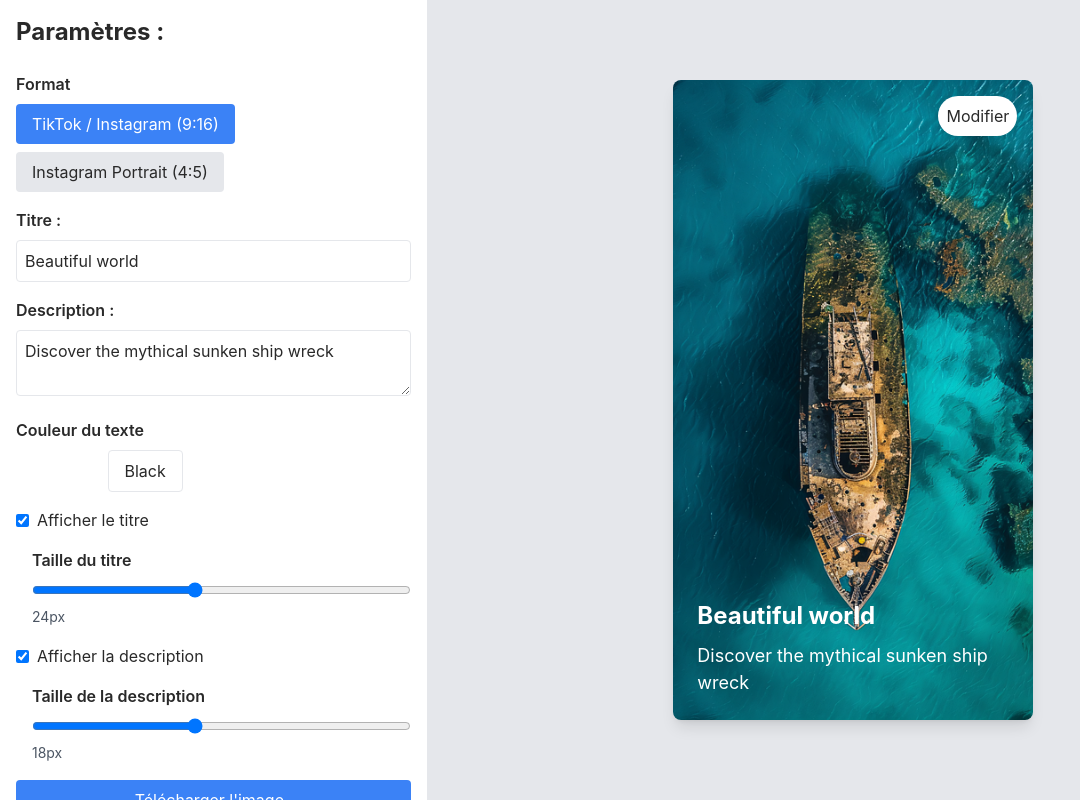
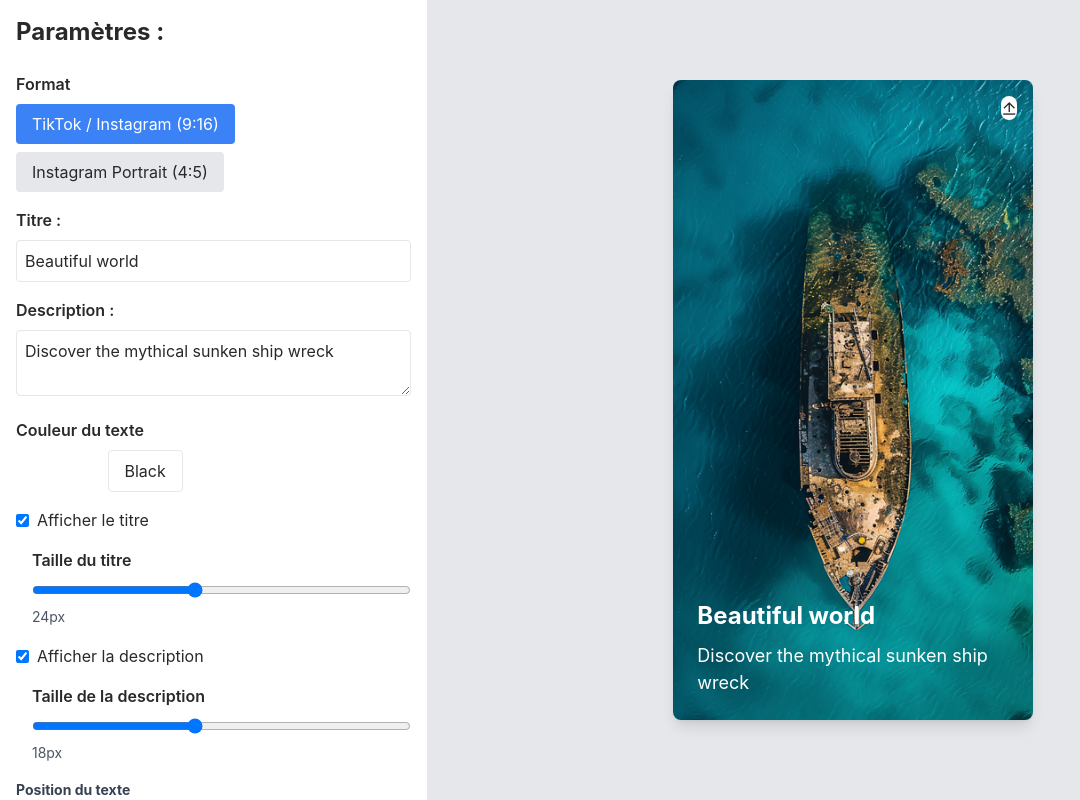
Before and after one commit to KingYano/socialmediacustom, a Vue app: page / in a window 1280 px wide. Shown: the whole page, without its empty margins (0-1080 px from the left). Built offline with nearby package versions, Linux system fonts and the light colour scheme.

Commit message:
Ajout nouvelle feature position texte

```diff
--- a/src/components/ImageCustomer/ImageCustomer.vue
+++ b/src/components/ImageCustomer/ImageCustomer.vue
@@ -10,6 +10,7 @@
       :showDescription="state.showDescription"
       :titleFontSize="state.titleFontSize"
       :descriptionFontSize="state.descriptionFontSize"
+      :textPosition="state.textPosition"
       @update:format="state.format = $event as 'tiktok' | 'instaPortrait'"
       @update:title="state.title = $event"
       @update:description="state.description = $event"
@@ -18,6 +19,7 @@
       @update:showDescription="state.showDescription = $event"
       @update:titleFontSize="state.titleFontSize = $event"
       @update:descriptionFontSize="state.descriptionFontSize = $event"
+      @update:textPosition="state.textPosition = $event as 'top' | 'bottom'"
       @download="handleDownload"
     />
     <Preview
@@ -43,11 +45,11 @@
     titleFontSize: 24,
     descriptionFontSize: 18,
     selectedImage: '',
-    format: 'tiktok' as 'tiktok' | 'instaPortrait'
+    format: 'tiktok' as 'tiktok' | 'instaPortrait',
+    textPosition: 'bottom',
   });
 
   const handleDownload = () => {
-    // Implement download functionality here
     console.log('Download image');
   };
 </script>
--- a/src/components/Parameters/Parameters.vue
+++ b/src/components/Parameters/Parameters.vue
@@ -25,6 +25,13 @@
         :max="26"
     />
 
+    <RadioButtonGroup
+        label="Position du texte"
+        :options="['top', 'bottom']"
+        :modelValue="textPosition"
+        @update:modelValue="$emit('update:textPosition', $event)"
+    />
+
     <button @click="$emit('download')" class="w-full bg-blue-500 text-white p-2 rounded hover:bg-blue-600 flex items-center justify-center mt-4">
       <span class="mr-2">Télécharger l'image</span>
     </button>
@@ -37,6 +44,7 @@
 import ColorSelector from './../ColorSelector/ColorSelector.vue';
 import ToggleSwitch from './../ToggleSwitch/ToggleSwitch.vue';
 import FontSizeSlider from './../FontSizeSlider/FontSizeSlider.vue';
+import RadioButtonGroup from './../RadioButtonGroup/RadioButtonGroup.vue';
 
 defineProps<{
   format: string;
@@ -47,6 +55,7 @@
   showDescription: boolean;
   titleFontSize: number;
   descriptionFontSize: number;
+  textPosition: 'top' | 'bottom';
 }>();
 
 defineEmits<{
@@ -58,6 +67,7 @@
   (e: 'update:showDescription', value: boolean): void;
   (e: 'update:titleFontSize', value: number): void;
   (e: 'update:descriptionFontSize', value: number): void;
+  (e: 'update:textPosition', value: 'top' | 'bottom'): void;
   (e: 'download'): void;
 }>();
 </script>
--- a/src/components/Preview/Preview.vue
+++ b/src/components/Preview/Preview.vue
@@ -8,8 +8,8 @@
       </div>
       <label class="absolute top-4 right-4 cursor-pointer">
         <input type="file" class="hidden" @change="handleImageUpload" accept="image/*" />
-        <div class="bg-white p-2 rounded-full shadow-lg hover:bg-gray-100">
-          <span>Modifier</span>
+        <div class="bg-white  shadow-lg rounded-full hover:bg-gray-100">
+          <span> <i class="ri-upload-line"></i> </span>
         </div>
       </label>
     </div>
--- /dev/null
+++ b/src/components/RadioButtonGroup/RadioButtonGroup.vue
@@ -0,0 +1,46 @@
+<template>
+  <div class="mb-4">
+    <label class="block text-gray-700 text-sm font-bold mb-2">{{ label }}</label>
+    <div class="flex space-x-4">
+      <div v-for="option in options" :key="option" class="flex items-center">
+        <input
+            type="radio"
+            :id="option"
+            :value="option"
+            v-model="model"
+            @change="updateValue"
+            class="form-radio h-4 w-4 text-blue-600 transition duration-150 ease-in-out"
+        />
+        <label :for="option" class="ml-2 block text-sm leading-5 text-gray-700">{{ option }}</label>
+      </div>
+    </div>
+  </div>
+</template>
+
+<script setup lang="ts">
+  import { ref, watch } from 'vue';
+
+  const props = defineProps<{
+    label: string;
+    options: Array<'top' | 'bottom'>;
+    modelValue: 'top' | 'bottom';
+  }>();
+
+  const emit = defineEmits<{
+    (e: 'update:modelValue', value: 'top' | 'bottom'): void;
+  }>();
+
+  const model = ref(props.modelValue);
+
+  watch(model, (newVal) => {
+    emit('update:modelValue', newVal);
+  });
+
+  const updateValue = () => {
+    emit('update:modelValue', model.value);
+  };
+</script>
+
+<style lang="scss">
+
+</style>
```
Lines whose indentation alone changed are shown as unchanged.
